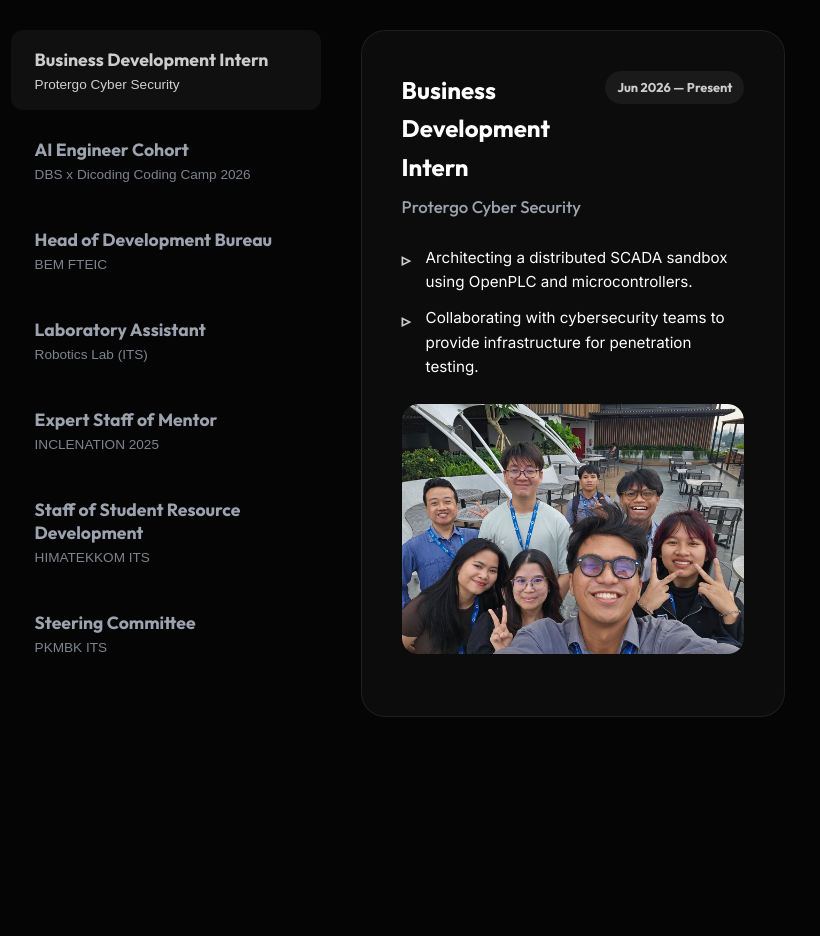
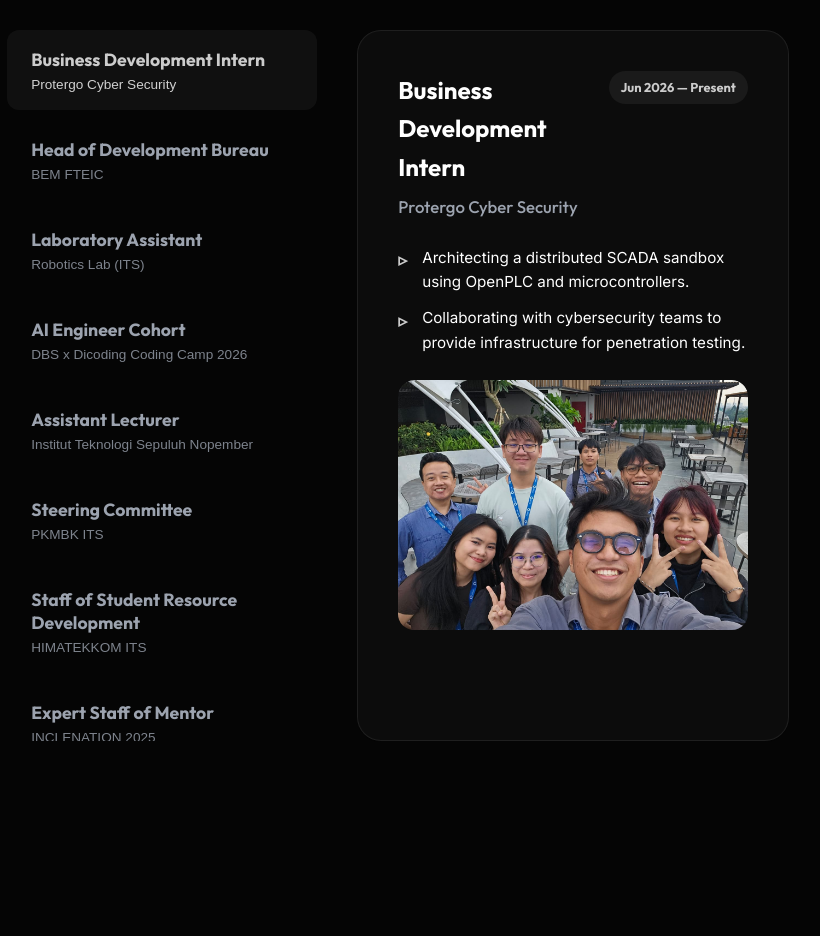
Before and after one commit to theoitssurabaya/webPorto, a Next.js app: page / in a window 1280 px wide. Shown: the part 2800-3736 px from the top of the page, without its empty margins (247-1067 px from the left). Built offline with nearby package versions, Linux system fonts and the light colour scheme.

Commit message:
add new experience

```diff
--- a/src/components/Experience.jsx
+++ b/src/components/Experience.jsx
@@ -14,12 +14,13 @@
 
     const tabs = [
         { id: "exp-0", title: language === 'id' ? "Magang Business Development" : "Business Development Intern", subtitle: "Protergo Cyber Security" },
-        { id: "exp-1", title: language === 'id' ? "Peserta AI Engineer" : "AI Engineer Cohort", subtitle: "DBS x Dicoding Coding Camp 2026" },
         { id: "exp-2", title: language === 'id' ? "Kepala Biro Pengembangan" : "Head of Development Bureau", subtitle: "BEM FTEIC" },
         { id: "exp-3", title: language === 'id' ? "Asisten Laboratorium" : "Laboratory Assistant", subtitle: "Robotics Lab (ITS)" },
+        { id: "exp-1", title: language === 'id' ? "Peserta AI Engineer" : "AI Engineer Cohort", subtitle: "DBS x Dicoding Coding Camp 2026" },
+        { id: "exp-7", title: language === 'id' ? "Asisten Dosen" : "Assistant Lecturer", subtitle: "Institut Teknologi Sepuluh Nopember" },
+        { id: "exp-6", title: language === 'id' ? "Panitia Pengarah" : "Steering Committee", subtitle: "PKMBK ITS" },
+        { id: "exp-5", title: language === 'id' ? "Staf Pengembangan SDM" : "Staff of Student Resource Development", subtitle: "HIMATEKKOM ITS" },
         { id: "exp-4", title: language === 'id' ? "Staf Ahli Mentor" : "Expert Staff of Mentor", subtitle: "INCLENATION 2025" },
-        { id: "exp-5", title: language === 'id' ? "Staf Pengembangan SDM" : "Staff of Student Resource Development", subtitle: "HIMATEKKOM ITS" },
-        { id: "exp-6", title: language === 'id' ? "Panitia Pengarah" : "Steering Committee", subtitle: "PKMBK ITS" },
     ];
 
     const handleTabClick = (id) => {
@@ -180,6 +181,21 @@
                                 <Image width={800} height={500} src="/assets/experience/pkmbk.jpeg" alt="PKMBK ITS" className="timeline-img" />
                             </div>
                         </div>
+
+                        <div className={`selector-content ${activeTab === 'exp-7' ? 'active' : ''}`}>
+                            <div className="content-header">
+                                <h3>{language === 'id' ? "Asisten Dosen Pengantar Robotika" : "Assistant Lecturer of Introduction to Robotics"}</h3>
+                                <span className="timeline-date">{language === 'id' ? "Feb 2026 — Jun 2026" : "Feb 2026 — June 2026"}</span>
+                            </div>
+                            <h4 className="org-name">Institut Teknologi Sepuluh Nopember (ITS)</h4>
+                            <ul>
+                                <li>{language === 'id' ? "Mengajar prinsip robotika dan simulasi 3D Webots kepada 100+ mahasiswa." : "Taught core robotics principles and hands-on Webots 3D simulation to 100+ students."}</li>
+                                <li>{language === 'id' ? "Mengevaluasi kinerja mahasiswa dalam ujian untuk menjaga standar akademik." : "Assessed student performance in examinations to maintain academic standards."}</li>
+                            </ul>
+                            <div className="timeline-img-wrapper mt-4">
+                                <Image width={800} height={500} src="/assets/experience/introRoboticsAssistant.jpeg" alt="Assistant Lecturer" className="timeline-img" />
+                            </div>
+                        </div>
                     </motion.div>
                 </div>
 
```
Also changed, not shown: public/assets/experience/introRoboticsAssistant.jpeg (added).
